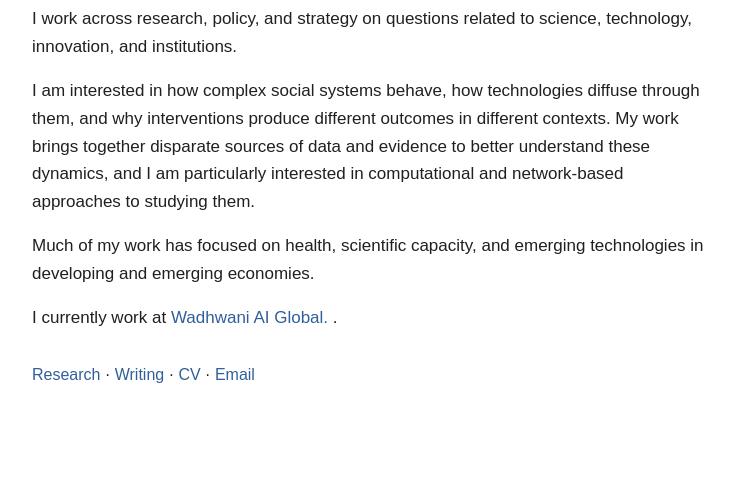
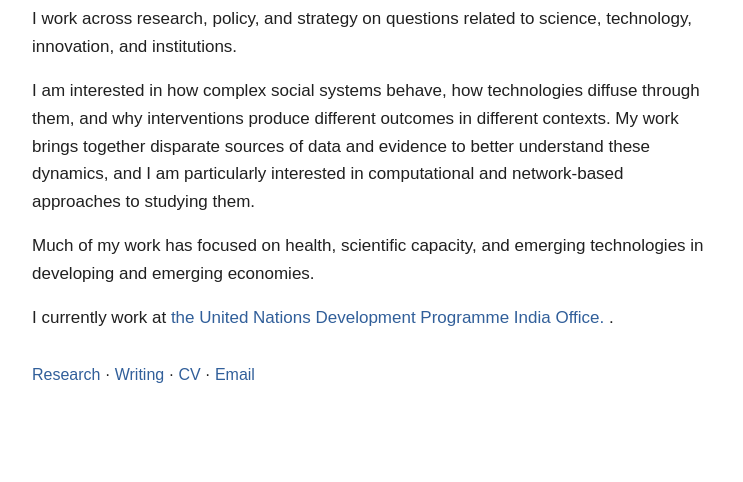
Before and after one commit to kavyarshah/kavyarshah.github.io, a plain HTML site: page index.html in a window 1280 px wide. Shown: the part 190-672 px from the top of the page, without its empty margins (268-1011 px from the left). Drawn offline with Linux system fonts and the light colour scheme.

Commit message:
Update index.html

```diff
--- a/index.html
+++ b/index.html
@@ -61,8 +61,8 @@
 
         <p>
           I currently work at
-          <a href="https://www.wadhwaniaiglobal.com/" target="_blank">
-            Wadhwani AI Global.
+          <a href="https://www.undp.org/india" target="_blank">
+            the United Nations Development Programme India Office.
           </a>.
         </p>
 
```
